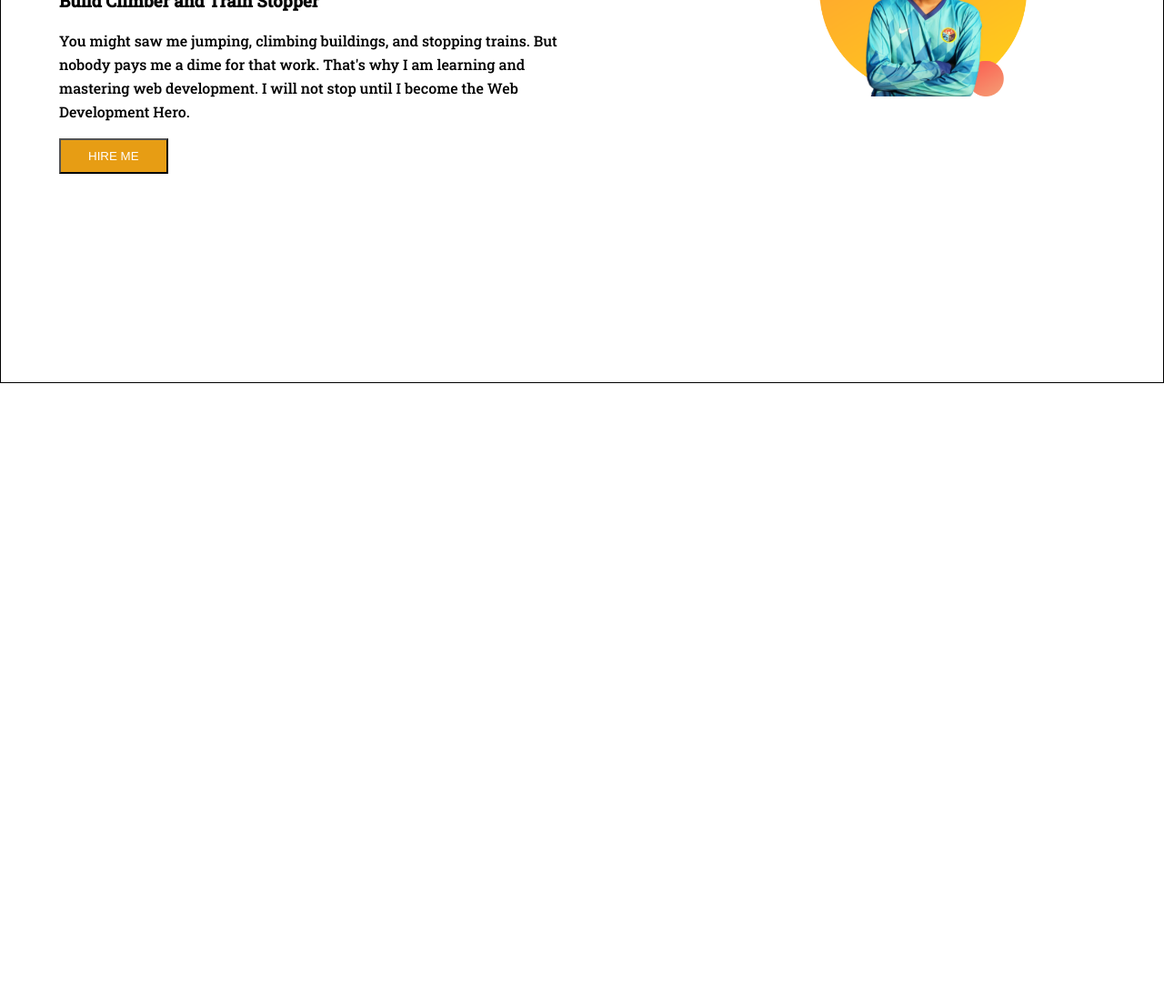
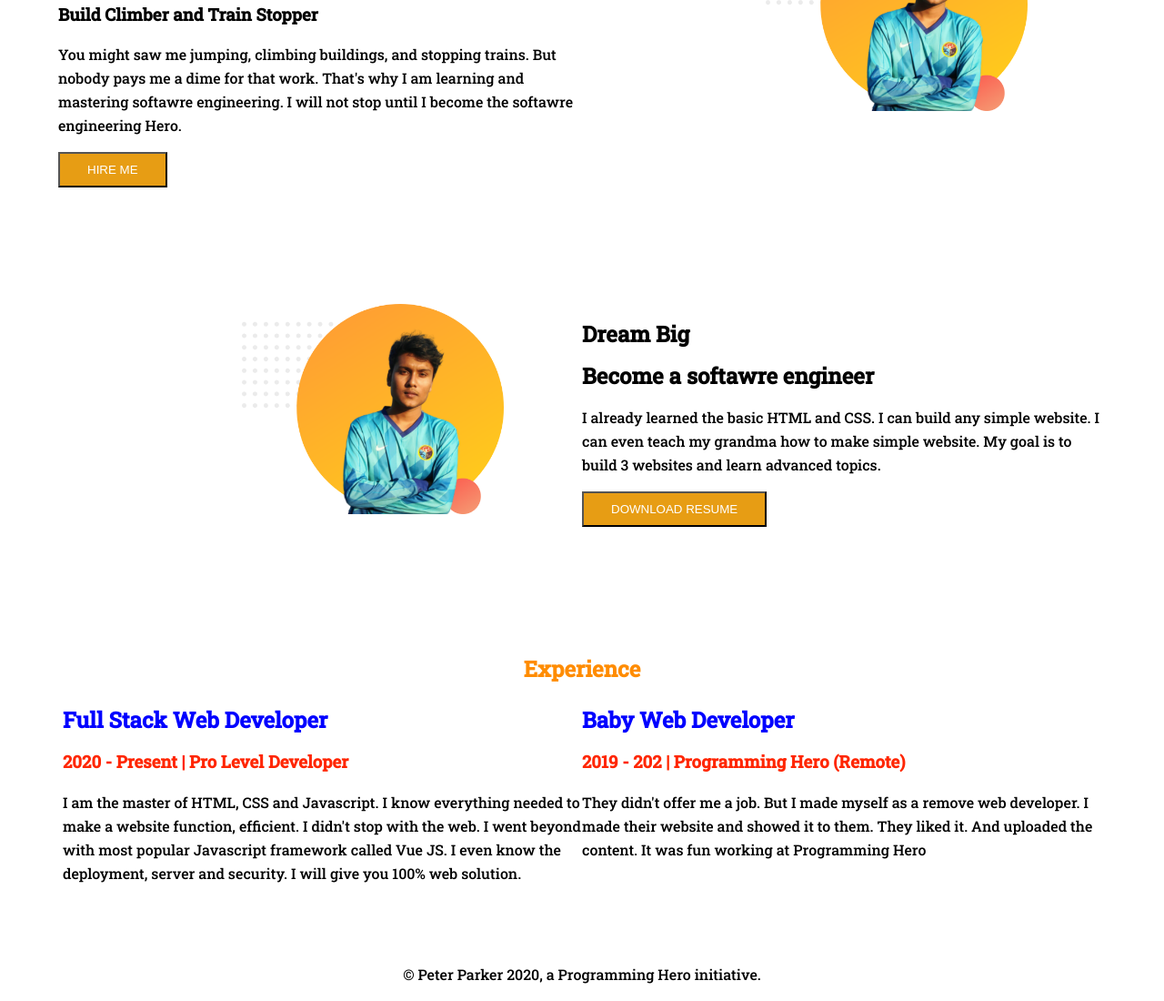
Before and after one commit to foisal0337/web-portfolio, a plain HTML site: page index.html in a window 1280 px wide. Shown: the part 189-1289 px from the top of the page at 91% size. Before the commit the page ends 800 px from the top, so only its background shows below. Drawn offline with Linux system fonts and the light colour scheme.

Commit message:
adding final

```diff
--- a/index.html
+++ b/index.html
@@ -17,7 +17,7 @@
             <h1>Welcome To</h1>
             <h1><span style="color: orange;">Peter Parker</span> World</h1>
             <h3>Build Climber and Train Stopper</h3>
-            <p>You might saw me jumping, climbing buildings, and stopping trains. But nobody pays me a dime for that work. That's why I am learning and mastering web development. I will not stop until I become the Web Development Hero.</p>
+            <p>You might saw me jumping, climbing buildings, and stopping trains. But nobody pays me a dime for that work. That's why I am learning and mastering softawre engineering. I will not stop until I become the softawre engineering Hero.</p>
             <button class="btn">HIRE ME</button>
 
         </div>
@@ -27,7 +27,54 @@
             <img class="image" src="images/faisal.png" alt="">
 
         </div>
+
+
     </section>
+
+    <section class="container-1">
+        <div class="container">
+            <img src="images/faisal.png" alt="">
+        </div>
+        <div class="container">
+            <h1>Dream Big</h1>
+            <h2>Become a softawre engineer</h2>
+            <p>I already learned the basic HTML and CSS. I can build any simple website. I can even teach my grandma how to make simple website. My goal is to build 3 websites and learn advanced topics.</p>
+            <button class="btn2">DOWNLOAD RESUME</button>
+        </div>
+
+    </section>
+
+    <section class="con">
+
+        <h1 style="text-align: center; color: darkorange; margin: 5px; padding: 5px;">Experience</h1>
+        <div class="container">
+
+            <h1 style="color:blue">Full Stack Web Developer</h1>
+            <h3 style="color: rgb(255, 38, 0);">2020 - Present | Pro Level Developer</h3>
+            <p>I am the master of HTML, CSS and Javascript. I know everything needed to make a website function, efficient. I didn't stop with the web. I went beyond with most popular Javascript framework called Vue JS. I even know the deployment, server
+                and security. I will give you 100% web solution.</p>
+        </div>
+
+        <div class="container">
+            <h1 style="color:blue">Baby Web Developer</h1>
+            <h3 style="color: rgb(255, 38, 0);">2019 - 202 | Programming Hero (Remote)</h3>
+            <p>They didn't offer me a job. But I made myself as a remove web developer. I made their website and showed it to them. They liked it. And uploaded the content. It was fun working at Programming Hero</p>
+        </div>
+
+
+    </section>
+
+    <footer>
+        <p style="text-align: center;">© Peter Parker 2020, a Programming Hero initiative.</p>
+    </footer>
+
+
+
+
+
+
+
+
 
 
 
--- a/style.css
+++ b/style.css
@@ -13,13 +13,13 @@ body {
 .container img {
     width: 50%;
     padding-left: 35%;
+    float: left;
 }
 
 .container-1 {
     padding: 5%;
-    height: 480px;
-    border: 1px solid;
     display: block;
+    float: left;
 }
 
 .btn {
@@ -27,3 +27,16 @@ body {
     background-color: #e79d14;
     color: white;
 }
+
+.btn2 {
+    padding: 10px 30px;
+    background-color: #e79d14;
+    color: white;
+}
+
+.con {
+    padding: 5%;
+    margin: 5px;
+    display: block;
+    float: left;
+}
```
